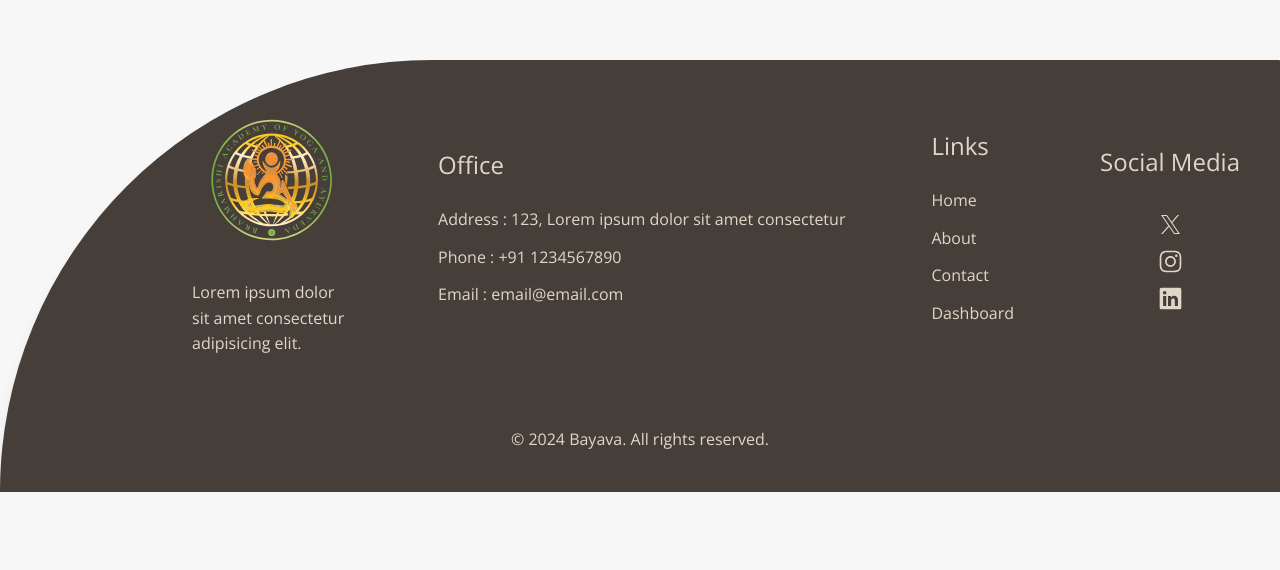
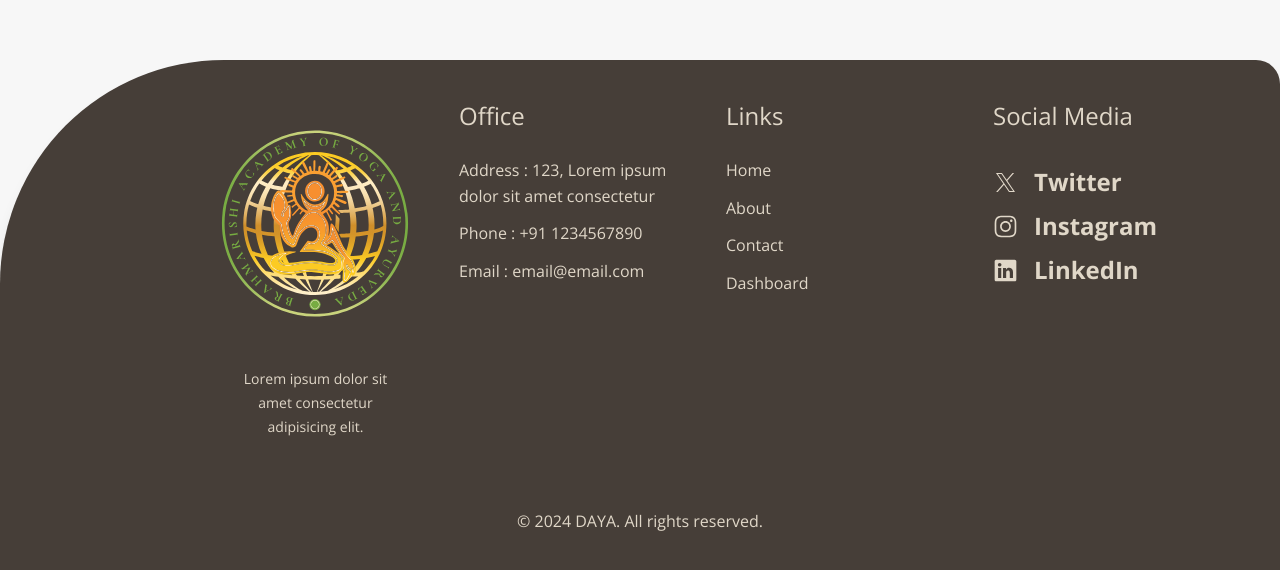
Before and after one commit to vehehgito/bayava-yoga, a React (Vite) app in the folder client/: page /teachers/1 in a window 1280 px wide. Shown: the part 804-1374 px from the top of the page. Before the commit the page ends 1296 px from the top, so only its background shows below. Built offline with nearby package versions, Linux system fonts and the light colour scheme; no server answers.

Commit message:
Frontend Bugs Fixed

```diff
--- a/client/src/Components/Footer/Footer.jsx
+++ b/client/src/Components/Footer/Footer.jsx
@@ -1,17 +1,17 @@
 import React, { useEffect } from "react";
 import { Link } from "react-router-dom";
-import logo from "/DAYA-logo.svg"
+import logo from "/DAYA-logo.svg";
 
 function Footer() {
 	// Find year
 	const year = new Date().getFullYear();
 
 	return (
-		<div className="bg-smoke-brown text-smoke-yellow mt-16 flex flex-col justify-between items-center w-full h-full bg-gray-400 md:rounded-tl-full rounded-t-3xl shadow-lg py-10 text-gray-50 gap-7 md:text-left text-center">
-			<div className="flex md:flex-row flex-col justify-between items-center w-full md:pl-48 px-10 gap-5">
-				<div className="flex flex-col gap-5">
+		<div className="bg-smoke-brown text-smoke-yellow mt-16 flex flex-col justify-between items-center w-full h-full bg-gray-400 md:rounded-tl-[14rem] rounded-t-3xl shadow-lg py-10 text-gray-50 gap-7 md:text-left text-center">
+			<div className="grid md:grid-cols-4 grid-cols-1 w-full md:pl-48 px-10 gap-5">
+				<div className="flex flex-col items-center gap-5">
 					<img src={logo} />
-					<p className="md:w-[10rem] w-full">
+					<p className="md:w-[10rem] w-full text-center text-smoke-yellow prose prose-sm">
 						Lorem ipsum dolor sit amet consectetur adipisicing elit.
 					</p>
 				</div>
@@ -59,8 +59,11 @@ function Footer() {
 						<div className="md:w-20 w-full h-0.5 bg-gray-950 rounded"></div>
 					</div>
 					<ul className="flex flex-col gap-3 justify-center">
-						<li className="flex items-center justify-center gap-3">
-							<Link className="footer-social-button" to="/">
+						<li className="flex items-center gap-3">
+							<Link
+								className="flex items-center gap-4"
+								to="/"
+							>
 								<svg
 									xmlns="http://www.w3.org/2000/svg"
 									width="25"
@@ -70,10 +73,16 @@ function Footer() {
 								>
 									<path d="M 5.9199219 6 L 20.582031 27.375 L 6.2304688 44 L 9.4101562 44 L 21.986328 29.421875 L 31.986328 44 L 44 44 L 28.681641 21.669922 L 42.199219 6 L 39.029297 6 L 27.275391 19.617188 L 17.933594 6 L 5.9199219 6 z M 9.7167969 8 L 16.880859 8 L 40.203125 42 L 33.039062 42 L 9.7167969 8 z"></path>
 								</svg>
+                <span className="text-2xl font-bold">
+									Twitter
+								</span>
 							</Link>
 						</li>
-						<li className="flex items-center justify-center gap-3">
-							<Link className="footer-social-button" to="/">
+						<li className="flex items-center gap-3">
+							<Link
+								className="flex items-center gap-4"
+								to="/"
+							>
 								<svg
 									width="25"
 									height="25"
@@ -88,10 +97,16 @@ function Footer() {
 										fill="currentColor"
 									></path>
 								</svg>
+                <span className="text-2xl font-bold">
+									Instagram
+								</span>
 							</Link>
 						</li>
-						<li className="flex items-center justify-center gap-3">
-							<Link className="footer-social-button" to="/">
+						<li className="flex items-center gap-3">
+							<Link
+								className="flex items-center gap-4"
+								to="/"
+							>
 								<svg
 									width="25"
 									height="25"
@@ -106,14 +121,17 @@ function Footer() {
 										clipRule="evenodd"
 									></path>
 								</svg>
+                <span className="text-2xl font-bold">
+									LinkedIn
+								</span>
 							</Link>
 						</li>
 					</ul>
 				</div>
 			</div>
-			<div className="w-full flex items-center justify-center flex-col gap-10">
+			<div className="w-full flex items-center flex-col gap-10">
 				<div className="w-3/4 h-0.5 bg-gray-950 rounded"></div>
-				<div>&copy; {year} Bayava. All rights reserved.</div>
+				<div>&copy; {year} DAYA. All rights reserved.</div>
 			</div>
 		</div>
 	);
--- a/client/src/Components/Home/CallToAction.jsx
+++ b/client/src/Components/Home/CallToAction.jsx
@@ -3,7 +3,7 @@ import YellowOutlineButton from "../Reusables/YellowOutlineButton";
 
 function CallToAction() {
 	return (
-			<div className="min-h-1/2 bg-smoke-brown flex items-center justify-center w-full min-[933px]:flex-row-reverse flex-col-reverse px-10 py-20 gap-10">
+			<div className="min-h-1/2 bg-smoke-brown flex items-center justify-center w-full min-[933px]:flex-row flex-col-reverse px-10 py-20 gap-10">
 				<div className="w-full flex items-center justify-center">
 					<YellowOutlineButton text="Get Started Today" />
 				</div>
--- a/client/src/Components/Home/HowItWorks.jsx
+++ b/client/src/Components/Home/HowItWorks.jsx
@@ -28,7 +28,7 @@ function HowItWorks() {
 			<div className="flex items-center justify-center w-full">
 				<h1 className="min-[933px]:text-7xl text-4xl font-bold uppercase font-crimson text-center">Our Vision</h1>
 			</div>
-			<div className="flex items-center justify-between min-[933px]:flex-row flex-col">
+			<div className="grid md:grid-cols-2 grid-cols-1 justify-center items-center w-full">
 				<div className="flex flex-col justify-between items-center gap-10">
 					<div className="flex flex-col items-center justify-center gap-5 py-4">
 						{
@@ -47,7 +47,7 @@ function HowItWorks() {
 					<img
 						src="https://plus.unsplash.com/premium_photo-1663013710516-40cf01373a2f?q=80&w=2940&auto=format&fit=crop&ixlib=rb-4.0.3&ixid=M3wxMjA3fDB8MHxwaG90by1wYWdlfHx8fGVufDB8fHx8fA%3D%3D"
 						alt="How It Works"
-						className="w-96 h-96 object-cover rounded drop-shadow-md min-[933px]:flex hidden"
+						className="aspect-video object-cover rounded drop-shadow-md min-[933px]:flex hidden"
 					/>
 				</div>
 			</div>
```
